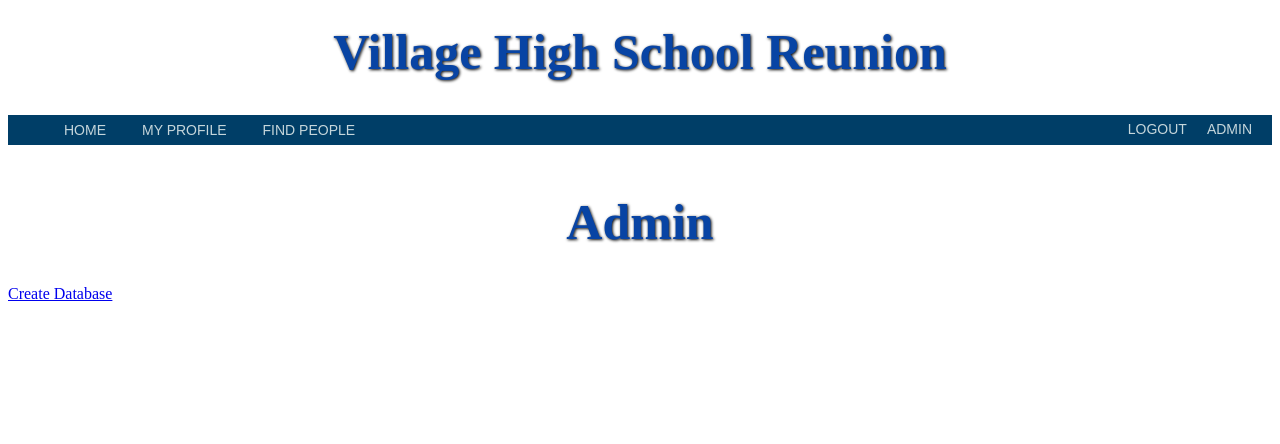
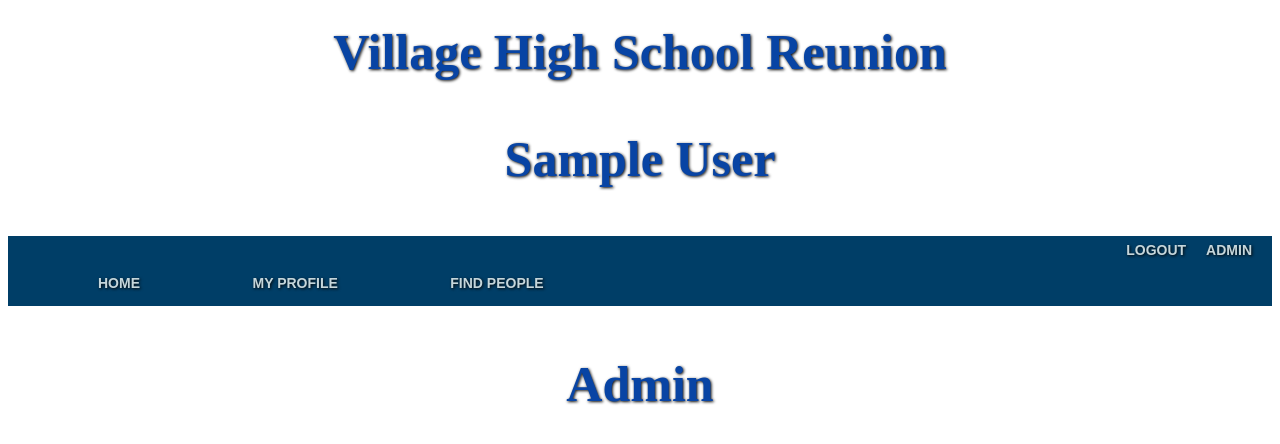
Before and after one commit to Ilovitt19/ICS-499-Project, a PHP site: page /admin.php in a window 1280 px wide. Shown: the top 444 px of the page. Run offline with PHP 8.4, Linux system fonts and the light colour scheme; the visitor is signed in with stand-in values (Sample User, id 1).

Commit message:
Create user DB function now populates both tables.

```diff
--- a/src/admin.php
+++ b/src/admin.php
@@ -6,7 +6,7 @@ require_once('user_auth_fns.php');
 
 do_html_header("Admin","Admin");
 // add functions for logged in admin user
-echo "<a href='CreateDatabase.php'>Create Database</a>";
+
 
 if (login_check() == 'true') {
 	if (check_admin_user()) {
--- a/src/db_fns.php
+++ b/src/db_fns.php
@@ -1,5 +1,9 @@
 <?php
 
+/**
+ * Function used to get a database connection object
+ * @return bool|mysqli the connection, if successful
+ */
 function db_connect() {
    //comment out metrostate linux sever when working on local machine
    //$result = mysqli_connect('localhost', 'ics499sp160102', '299436', 'ics499sp160102');
@@ -11,6 +15,12 @@ function db_connect() {
    return $result;
 }
 
+/**
+ * Function to get an array of data from a database query result
+ *
+ * @param $result mysqli_result - the query result
+ * @return array - the array of results
+ */
 function db_result_to_array($result) {
    $res_array = array();
 
@@ -21,4 +31,67 @@ function db_result_to_array($result) {
    return $res_array;
 }
 
+/**
+ * Creates a new user with specified parameters and enters stores appropriate data
+ * in the users table and the student or teacher table.
+ *
+ * @param $conn mysqli - The connection
+ * @param $username - The new user's username
+ * @param $password - The password
+ * @param $is_admin - Is this user to be an admin?
+ * @param $user_type - Student or Teacher?
+ * @return bool - Was the user created successfully?
+ */
+function create_user($conn, $username, $password, $is_admin, $user_type) {
+   $query = "INSERT INTO user(username, password, admin, user_type)
+	 VALUES ('$username', sha1('$password'), '$is_admin', '$user_type')";
+
+   if ($conn->query($query) === TRUE) {
+      $query = "SELECT user_id FROM user WHERE username = '$username'";
+      $result = $conn->query($query);
+      while($row = $result->fetch_assoc()) {
+         $user_id = $row["user_id"];
+      }
+      if ($user_type == 'student') {
+         return create_student($conn, $user_id);
+      } elseif ($user_type == 'teacher') {
+         return create_teacher($conn, $user_id);
+      }
+   } else {
+      return false;
+   }
+
+
+}
+
+/**
+ * Enter student data for a new user
+ *
+ * @param $conn mysqli - The DB connection
+ * @param $user_id - The user ID
+ * @return bool - Was record created successfully?
+ */
+function create_student($conn, $user_id) {
+   $query = "INSERT INTO students(user_id, first_name, last_name, nickname, grad_year, father_name, mother_name,
+		email, phone, family_details, work_experience, awards, street, city, state, zip, notes)
+		VALUES('$user_id', NULL, NULL, NULL, NULL, NULL, NULL, NULL, NULL, NULL, NULL, NULL, NULL, NULL, NULL, NULL, NULL)";
+
+   return $conn->query($query) === TRUE;
+}
+
+/**
+ * Enter teacher data for a new user
+ *
+ * @param $conn mysqli - The DB connection
+ * @param $user_id - The user ID
+ * @return bool - Was record created successfully?
+ */
+function create_teacher($conn, $user_id) {
+   $query = "INSERT INTO teachers(user_id, first_name, last_name, nickname, start_year, end_year, father_name, mother_name,
+		email, phone, family_details, work_experience, awards, street, city, state, zip, notes)
+		VALUES('$user_id', NULL, NULL, NULL, NULL, NULL, NULL, NULL, NULL, NULL, NULL, NULL, NULL, NULL, NULL, NULL, NULL, NULL)";
+
+   return $conn->query($query) === TRUE;
+}
+
 ?>
--- a/src/output_fns.php
+++ b/src/output_fns.php
@@ -11,6 +11,11 @@ function do_html_header($title = '',$section = '')
   </head>
   <body>
   <h1>Village High School Reunion</h1>
+  <?php
+  if ((isset($_SESSION['admin_user']) || isset($_SESSION['user'])) && isset($_SESSION['first_name'])){
+    echo "<h1>" . $_SESSION['first_name'] . "<h1>";
+  }
+  ?>
   <div id="topnavBar" class="topnavMenu">
   <ul class="navbar">
     <?php
@@ -120,7 +125,7 @@ function initialize_database() {
   <?php
 }
 function create_database() {
-  include_once('../src/CreateDatabase.php');
+  include_once('CreateDatabase.php');
 }
 
 function do_info_form(){
```
Also changed, not shown: src/CreateDatabase.php (+24 -37 lines).
